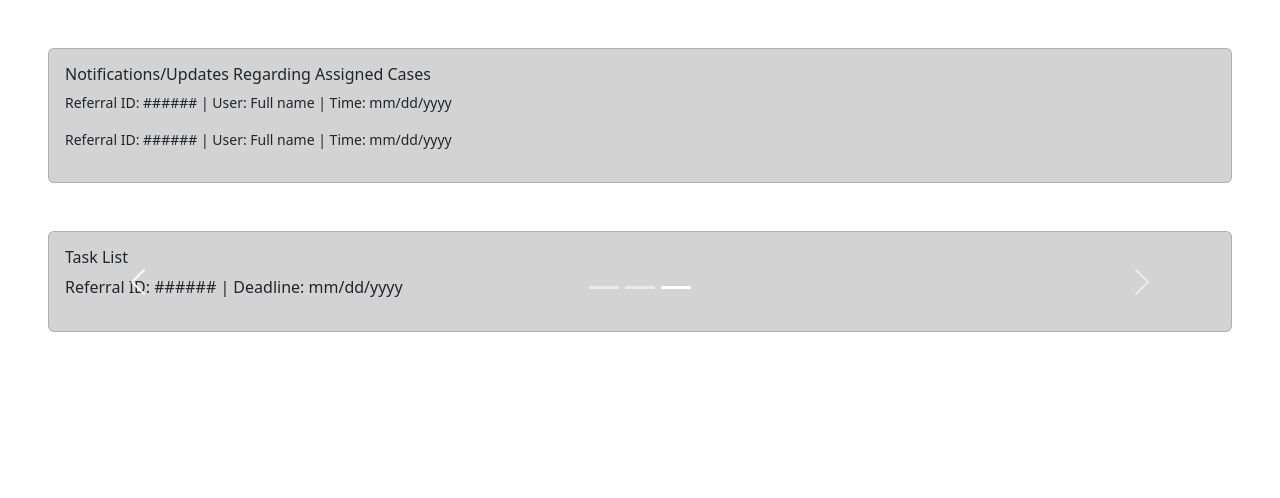
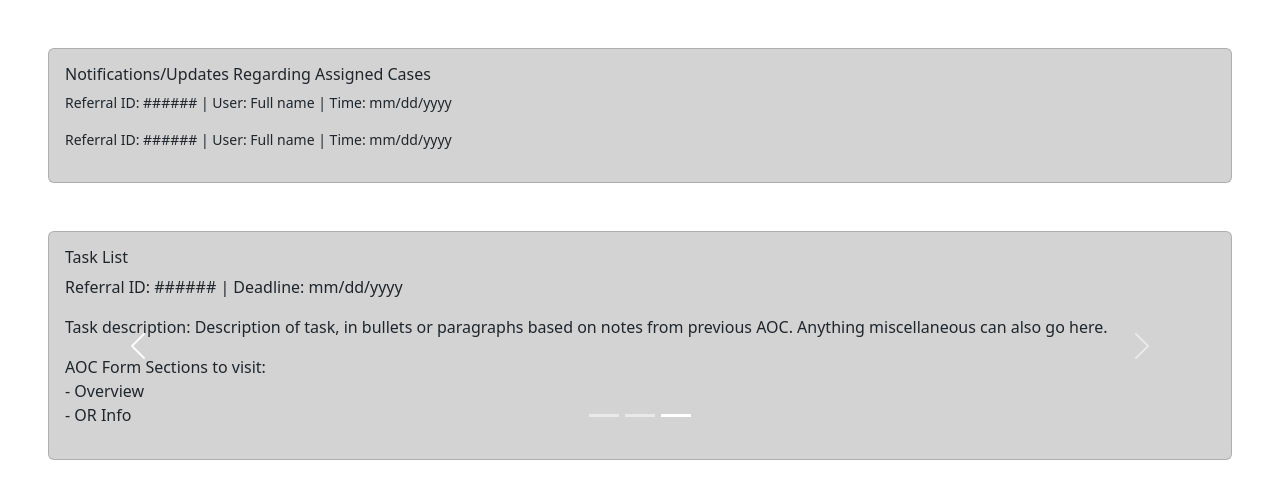
Before and after one commit to P1janMing/CORE, a plain HTML site: page index.html in a window 1280 px wide. Both pictures are taken after a click on the button "Previous". Drawn offline with nearby package versions, Linux system fonts and the light colour scheme.

Commit message:
Update index.html

```diff
--- a/index.html
+++ b/index.html
@@ -37,10 +37,14 @@
 							<div class="carousel-item">
 								<h6>Task List</h6>
 								<p>Referral ID: ###### | Deadline: mm/dd/yyyy</p>
+								<p>Task description: Description of task, in bullets or paragraphs based on notes from previous AOC. Anything miscellaneous can also go here.</p>
+								<p>AOC Form Sections to visit: <br> - Overview <br> - OR Info</p>
 							</div>
 							<div class="carousel-item">
 								<h6>Task List</h6>
 								<p>Referral ID: ###### | Deadline: mm/dd/yyyy</p>
+								<p>Task description: Description of task, in bullets or paragraphs based on notes from previous AOC. Anything miscellaneous can also go here.</p>
+								<p>AOC Form Sections to visit: <br> - Overview <br> - OR Info</p>
 							</div>
 							</div>
 						</div>
```
